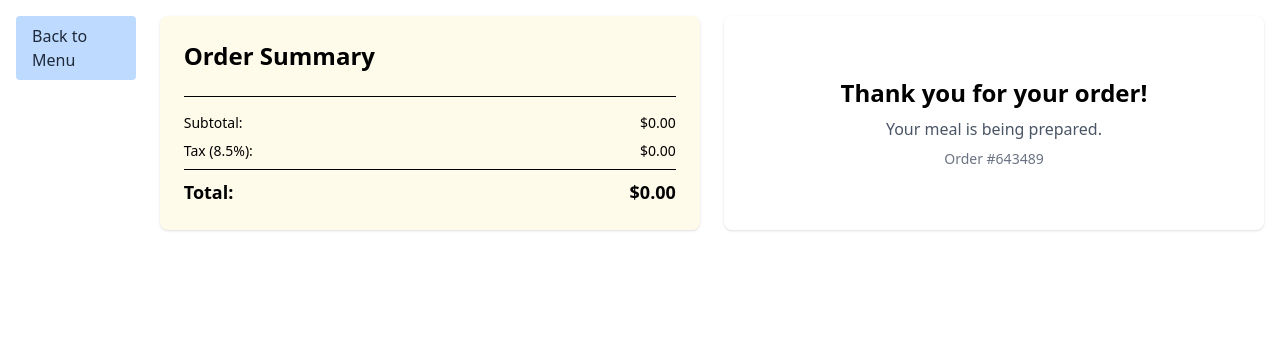
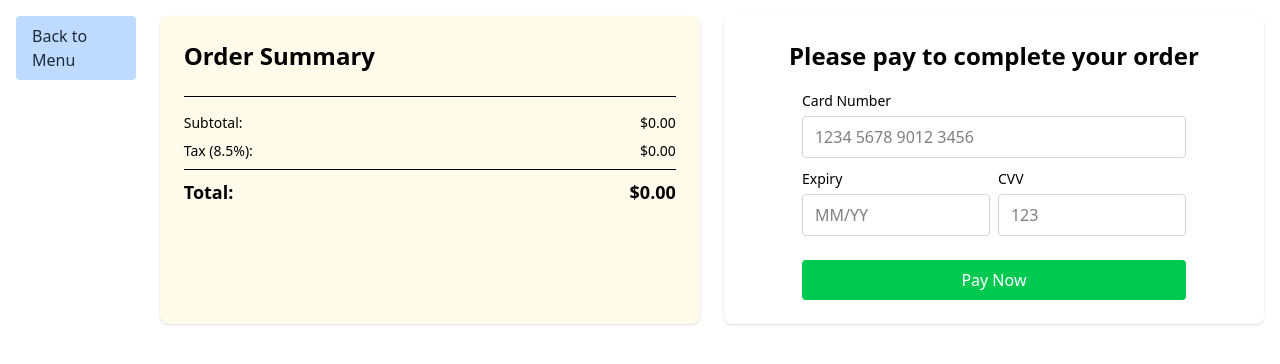
Before and after one commit to tlaze/pos-project, a Vue app: page /checkout in a window 1280 px wide. Shown: the top 364 px of the page. Built offline with nearby package versions, Linux system fonts and the light colour scheme.

Commit message:
added a mock payment to the checkout page

```diff
--- a/src/views/CheckoutView.vue
+++ b/src/views/CheckoutView.vue
@@ -37,12 +37,52 @@
     </div>
   </section>
 
-    <!-- Confirmation Section -->
-    <section class="md:w-1/2 bg-white rounded-lg p-6 shadow text-center flex flex-col items-center justify-center">
-      <h2 class="text-2xl font-bold mb-2">Thank you for your order!</h2>
-      <p class="text-gray-600 mb-2">Your meal is being prepared.</p>
-      <p class="text-sm text-gray-500">Order #{{ orderId }}</p>
-    </section>
+  <!-- Confirmation + Mock Payment -->
+<section class="md:w-1/2 bg-white rounded-lg p-6 shadow text-center flex flex-col items-center justify-center space-y-4">
+  <h2 class="text-2xl font-bold">
+    {{ paymentComplete ? 'Thank you for your order!' : 'Please pay to complete your order' }}
+  </h2>
+  <p class="text-gray-600" v-if="paymentComplete">Your meal is being prepared.</p>
+  <p class="text-sm text-gray-500" v-if="paymentComplete">Order #{{ orderId }}</p>
+
+  <!-- Mock Payment Form -->
+  <div class="w-full max-w-sm text-left space-y-2" v-if="!paymentComplete">
+    <label class="block">
+      <span class="text-sm font-medium">Card Number</span>
+      <input
+        type="text"
+        placeholder="1234 5678 9012 3456"
+        class="mt-1 w-full border border-gray-300 rounded px-3 py-2 focus:outline-none focus:ring focus:ring-blue-300"
+      />
+    </label>
+
+    <div class="flex gap-2">
+      <label class="w-1/2">
+        <span class="text-sm font-medium">Expiry</span>
+        <input
+          type="text"
+          placeholder="MM/YY"
+          class="mt-1 w-full border border-gray-300 rounded px-3 py-2 focus:outline-none focus:ring focus:ring-blue-300"
+        />
+      </label>
+      <label class="w-1/2">
+        <span class="text-sm font-medium">CVV</span>
+        <input
+          type="text"
+          placeholder="123"
+          class="mt-1 w-full border border-gray-300 rounded px-3 py-2 focus:outline-none focus:ring focus:ring-blue-300"
+        />
+      </label>
+    </div>
+
+    <button
+      @click="mockPayment"
+      class="w-full mt-4 bg-green-500 text-white py-2 rounded hover:bg-green-600 transition"
+    >
+      Pay Now
+    </button>
+  </div>
+</section>
   </div>
 </template>
 
@@ -60,4 +100,10 @@ const total = computed(() => subtotal.value + tax.value)
 
 const orderId = ref(Math.floor(100000 + Math.random() * 900000))
 
+const paymentComplete = ref(false)
+
+function mockPayment() {
+  paymentComplete.value = true
+}
+
 </script>
```
